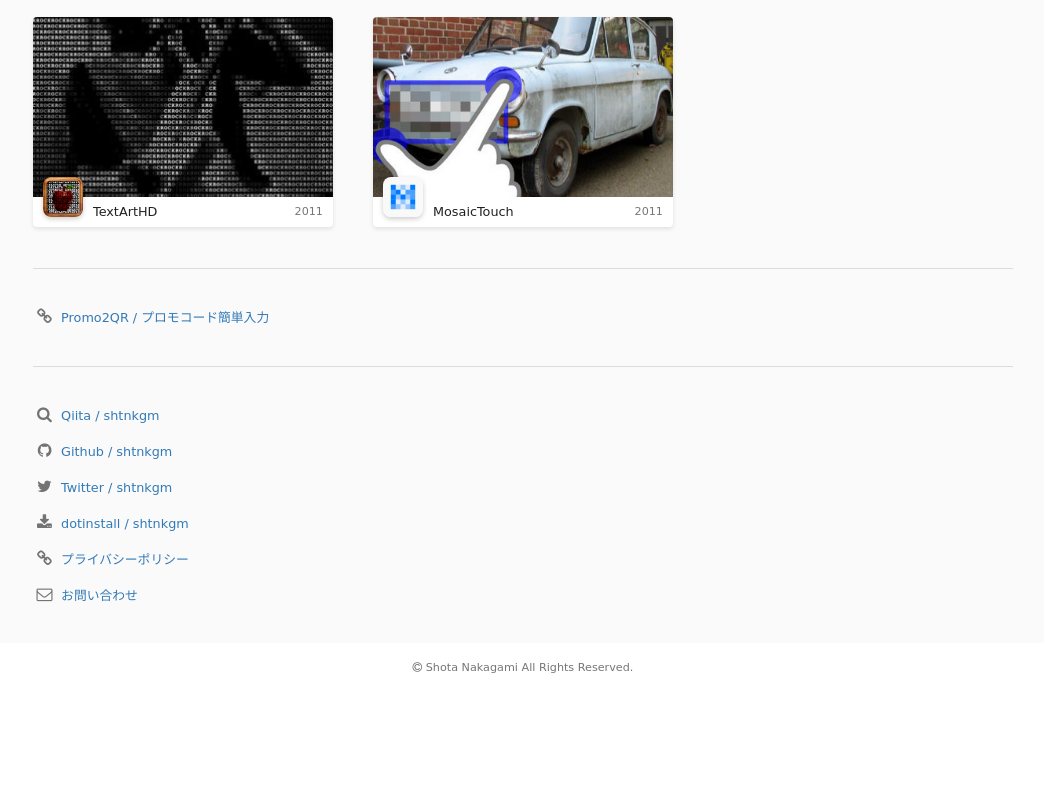
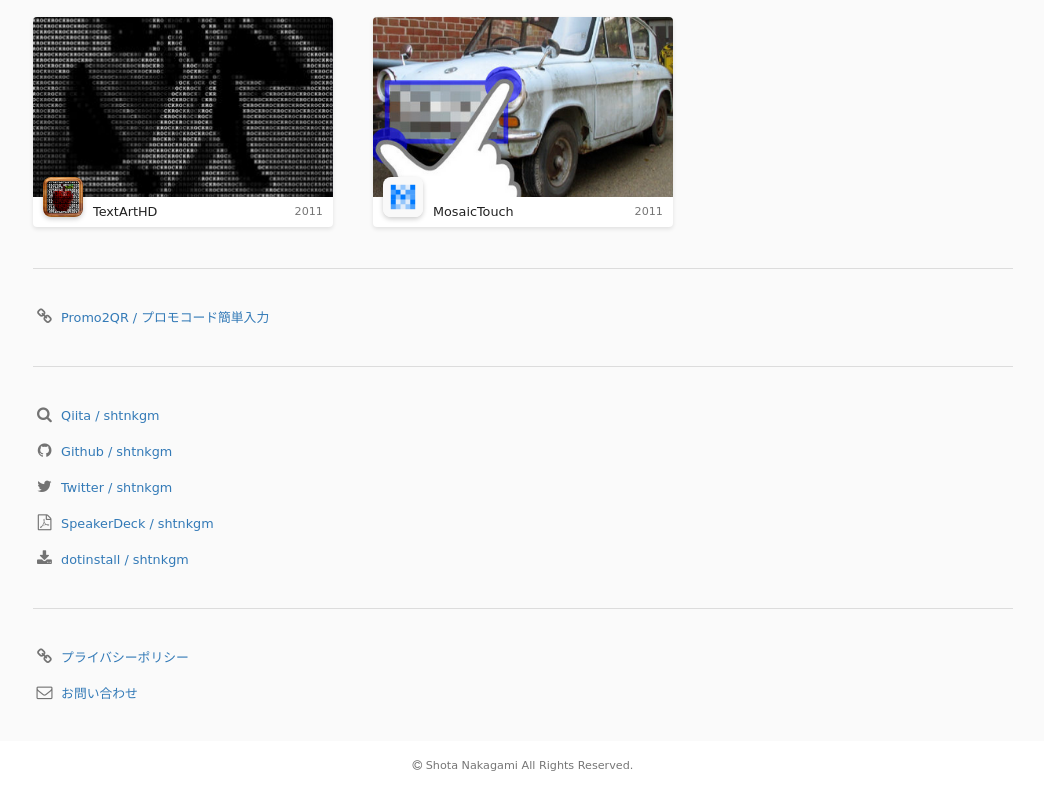
Before and after one commit to shtnkgm/shtnkgm.github.io, a plain HTML site: page index.html in a window 1280 px wide. Shown: the part 1073-1864 px from the top of the page, without its empty margins (117-1161 px from the left). Before the commit the page ends 1766 px from the top, so only its background shows below. Drawn offline with Linux system fonts and the light colour scheme.

Commit message:
add SpeakerDeck link

```diff
--- a/index.html
+++ b/index.html
@@ -167,9 +167,16 @@
                         <a href="https://twitter.com/shtnkgm">Twitter / shtnkgm</a>
                     </div>
                     <div class="link">
+                        <i class="fa fa-file-pdf-o" aria-hidden="true"></i>
+                        <a href="https://speakerdeck.com/shtnkgm">SpeakerDeck / shtnkgm</a>
+                    </div>
+                    <div class="link">
                         <i class="fa fa-download" aria-hidden="true"></i>
                         <a href="http://dotinstall.com/users/shtnkgm">dotinstall / shtnkgm</a>
                     </div>
+                </div>
+                <div class="divider"></div>
+                <div class="link_list">
                     <div class="link">
                         <i class="fa fa-link" aria-hidden="true"></i>
                         <a href="./privacy.html">プライバシーポリシー</a>
```
